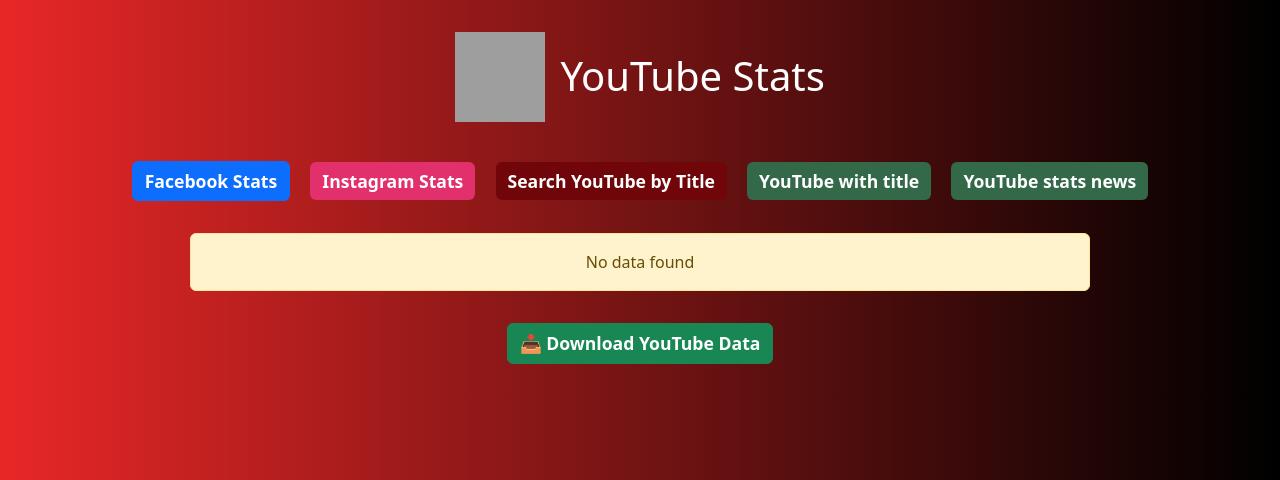
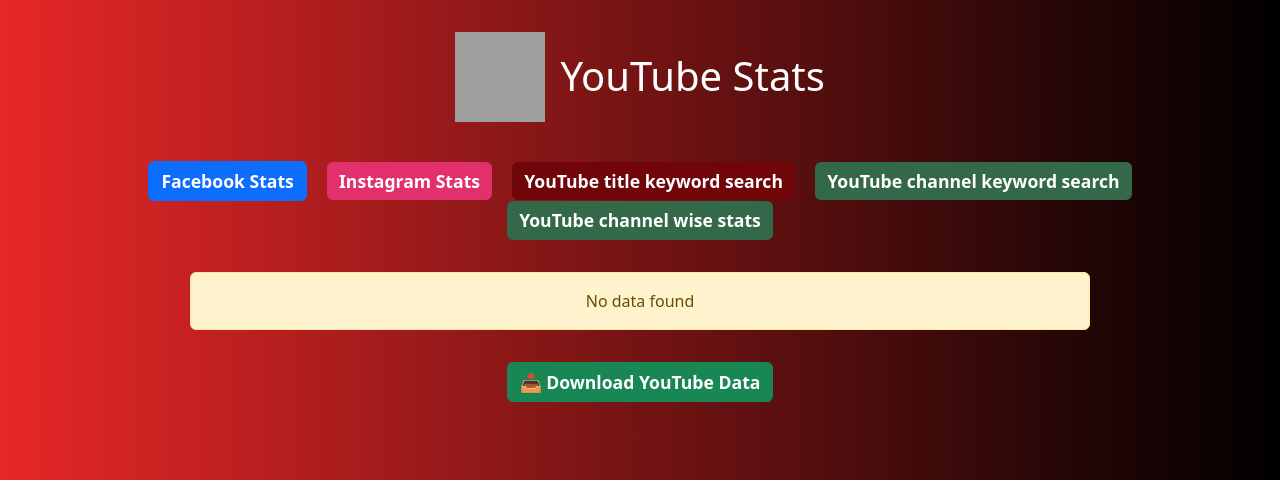
Before and after one commit to NasirMehmood12/comparison_stats, a Flask app: page /youtube in a window 1280 px wide. Shown: the top 480 px of the page. Run offline with Flask 3, Linux system fonts and the light colour scheme; data that the repository does not hold is empty; some libraries are stand-ins or nearby versions; grey boxes are pictures that could not be loaded.

Commit message:
Update youtube.html

```diff
--- a/templates/youtube.html
+++ b/templates/youtube.html
@@ -42,17 +42,17 @@
             Instagram Stats
         </a>
         <a href="/search_top_videos" class="btn mx-2" style="background-color: #700609; color: white; border: none;font-size: 1.1rem; font-weight: 563;">
-            Search YouTube by Title
+            YouTube title keyword search
         </a>
 
-        <a href="/youtube_tags" class="btn mx-2" style="background-color: #336949; color: white; border: none;font-size: 1.1rem; font-weight: 563;">
-            YouTube with title
+        <a href="/keyword_views" class="btn mx-2" style="background-color: #336949; color: white; border: none;font-size: 1.1rem; font-weight: 563;">
+            YouTube channel keyword search
         </a>
 
 
 
         <a href="/simple_stats" class="btn mx-2" style="background-color: #336949; color: white; border: none;font-size: 1.1rem; font-weight: 563;">
-            YouTube stats news
+            YouTube channel wise stats
         </a>
 
     </div>
```
